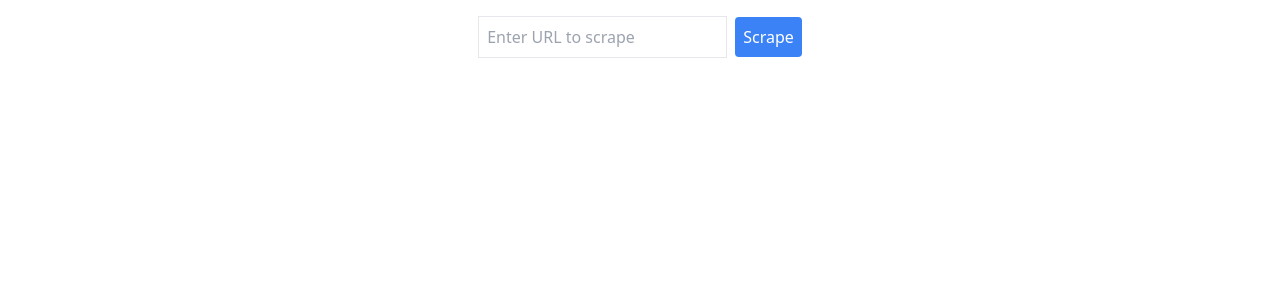
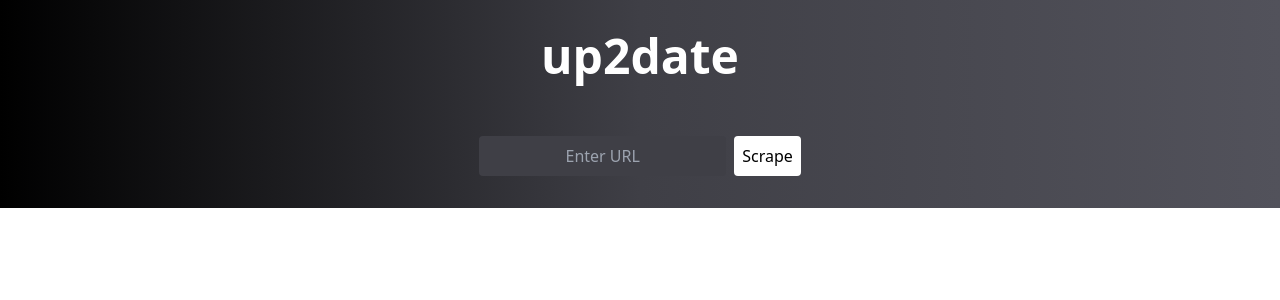
Before and after one commit to Vivek1819/siftor, a React (Vite) app: page / in a window 1280 px wide. Shown: the top 300 px of the page. Built offline with nearby package versions, Linux system fonts and the light colour scheme.

Commit message:
UI changes

```diff
--- a/src/App.jsx
+++ b/src/App.jsx
@@ -31,15 +31,15 @@
         return sectionContent.map((element, index) => {
             switch (element.tag) {
                 case 'p':
-                    return <p key={index} className="mb-2">{element.text}</p>;
-                case 'span':
-                    return <span key={index} className="block mb-2">{element.text}</span>;
+                    return <p key={index} className="text-white mb-2">{element.text}</p>;
+                // case 'span':
+                //     return <span key={index} className="text-white block mb-2">{element.text}</span>;
                 case 'li':
-                    return <li key={index} className="ml-4 list-disc">{element.text}</li>;
+                    return <li key={index} className="text-white ml-4 list-disc">{element.text}</li>;
                 case 'pre':
-                    return <pre key={index} className="bg-gray-100 p-2 rounded">{element.text}</pre>;
-                case 'code':
-                    return <code key={index} className="bg-gray-200 p-1 rounded">{element.text}</code>;
+                    return <pre key={index} className="bg-gray-100 p-2 rounded white text-wrap">{element.text}</pre>;
+                // case 'code':
+                //     return <code key={index} className="bg-gray-200 p-1 rounded">{element.text}</code>;
                 default:
                     return null;
             }
@@ -48,7 +48,7 @@
 
     const renderSection = (section, index) => (
         <div key={index} className="mb-6">
-            <h3 className="text-xl font-bold mb-2">{section.title}</h3>
+            <h3 className="text-white text-xl font-bold mb-2">{section.title}</h3>
             <div className="ml-4">
                 {renderContent(section.content)}
             </div>
@@ -56,26 +56,26 @@
     );
 
     return (
-        <div className="container mx-auto p-4">
+        <div className="bg-gradient-to-r from-black via-zinc-700 to-zinc-600 container mx-auto p-4">
+            <h1 className="text-white text-5xl font-bold text-center m-4 mb-14">up2date</h1>
             <form onSubmit={handleSubmit} className="text-center flex items-center justify-center mb-4">
                 <input
                     type="text"
                     value={url}
                     onChange={(e) => setUrl(e.target.value)}
-                    placeholder="Enter URL to scrape"
-                    className="border p-2 mr-2"
+                    placeholder="Enter URL"
+                    className="text-white bg-zinc-700 rounded text-center p-2 mr-2"
                 />
-                <button type="submit" className="bg-blue-500 text-white p-2 rounded">Scrape</button>
+                <button type="submit" className="bg-white text-black p-2 rounded">Scrape</button>
             </form>
 
             {error && <p className="text-red-500">{error}</p>}
 
             {!error && result.length > 0 && (
                 <div>
-                    <h2 className="text-xl font-bold mb-4">Scraped Content</h2>
                     {result.map((page, pageIndex) => (
                         <div key={pageIndex} className="mb-8">
-                            <h3 className="text-2xl font-bold mb-4">{page.url}</h3>
+                            <h3 className="text-white text-2xl font-bold mb-4 text-center mt-4">{page.url}</h3>
                             {page.data.map(renderSection)}
                         </div>
                     ))}
--- a/src/index.css
+++ b/src/index.css
@@ -1,3 +1,7 @@
 @tailwind base;
 @tailwind components;
 @tailwind utilities;
+
+.clip-path-polygon {
+    clip-path: polygon(74.1% 44.1%, 100% 61.6%, 97.5% 26.9%, 85.5% 0.1%, 80.7% 2%, 72.5% 32.5%, 60.2% 62.4%, 52.4% 68.1%, 47.5% 58.3%, 45.2% 34.5%, 27.5% 76.7%, 0.1% 64.9%, 17.9% 100%, 27.6% 76.8%, 76.1% 97.7%, 74.1% 44.1%);
+}
```
